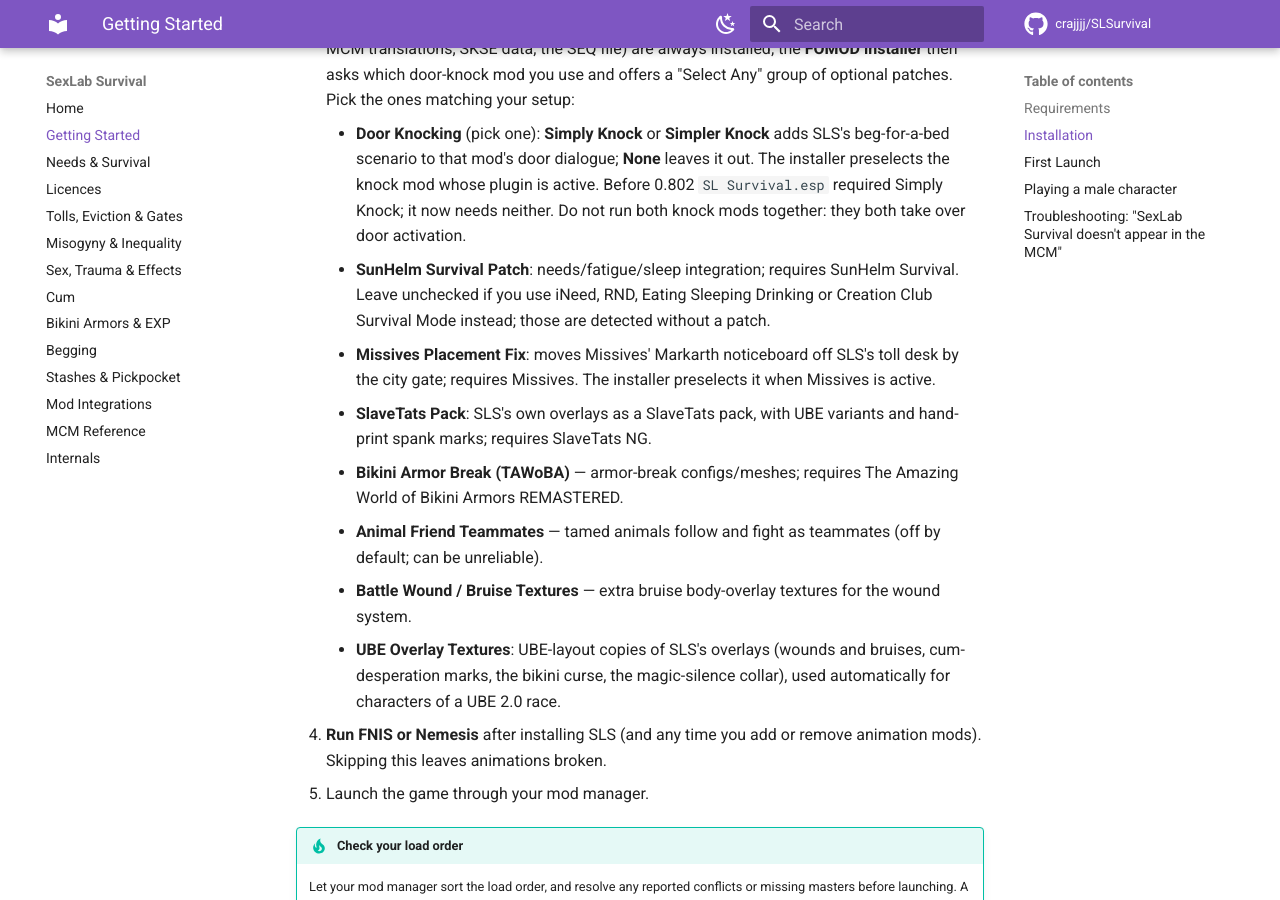
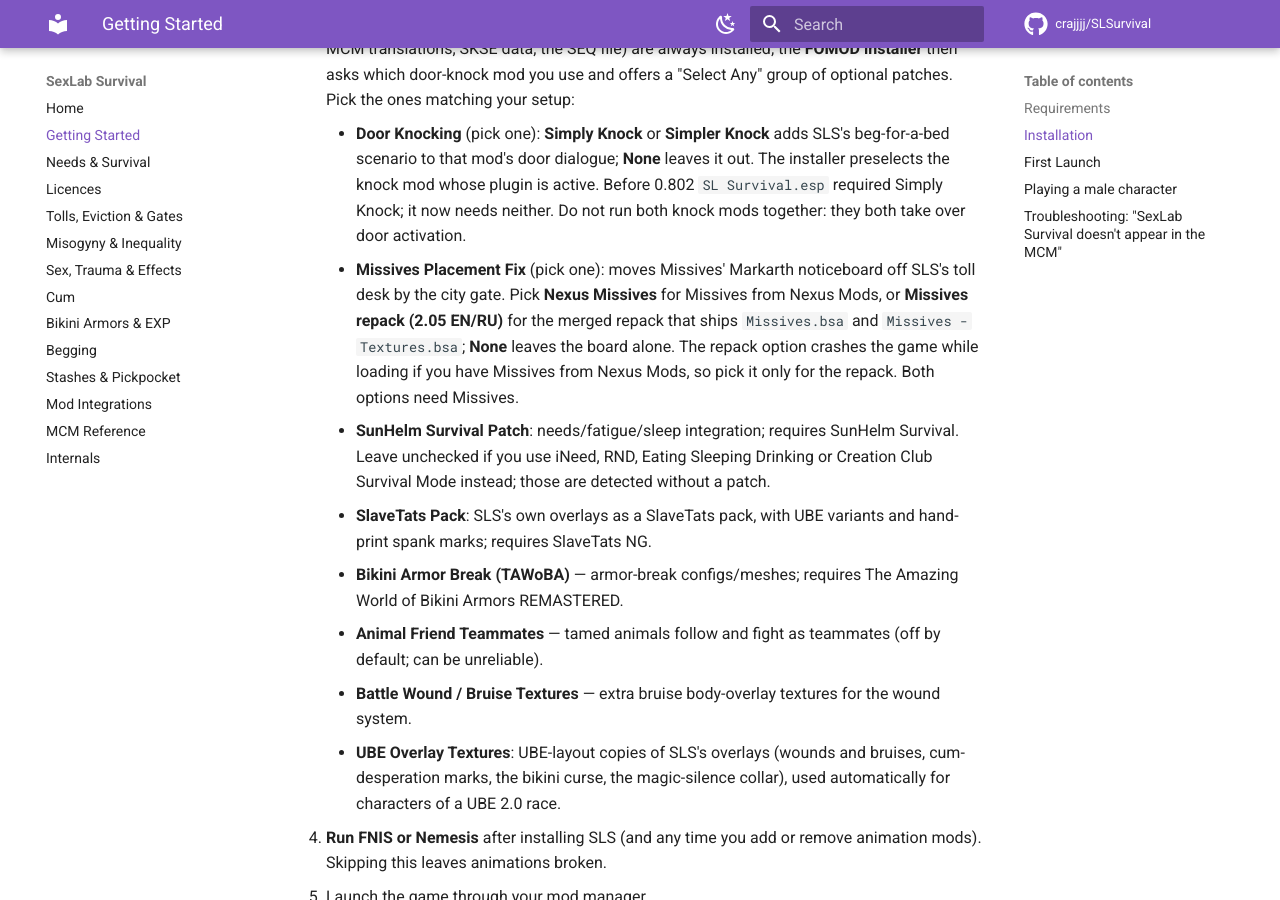
Before and after one commit to crajjjj/SLSurvival, an MkDocs documentation site: the page built from docs/players/getting-started.md, in a window 1280 px wide and 900 px high, scrolled down 2106 px. Built offline with MkDocs 1.6.1 and Material for MkDocs 9.7.7, drawn with Linux system fonts in a browser that asks for light colours; comment, search, counter and statistics services are not loaded.

Commit message:
0.804: Missives patch for the merged 2.05 EN/RU repack too
The repack's Reach quests find the Markarth board by its own base object, so
the Nexus patch would cost repack users those quests; FOMOD picks one, Nexus by default.

```diff
--- a/docs/players/getting-started.md
+++ b/docs/players/getting-started.md
@@ -43,8 +43,8 @@
 2. Install all core dependencies above (and any optional integrations you want) first.
 3. Install Monoman1's original **[SexLab Survival](https://www.loverslab.com/topic/99955-sexlab-survival/)** (from the thread posts): it supplies the textures, meshes and sound. Then install **this patch** and place it **below the original** (higher priority) so its updated scripts and plugin win. The patch's base files (`SL Survival.esp`, loose scripts, MCM translations, SKSE data, the SEQ file) are always installed; the **FOMOD installer** then asks which door-knock mod you use and offers a "Select Any" group of optional patches. Pick the ones matching your setup:
     - **Door Knocking** (pick one): **Simply Knock** or **Simpler Knock** adds SLS's beg-for-a-bed scenario to that mod's door dialogue; **None** leaves it out. The installer preselects the knock mod whose plugin is active. Before 0.802 `SL Survival.esp` required Simply Knock; it now needs neither. Do not run both knock mods together: they both take over door activation.
+    - **Missives Placement Fix** (pick one): moves Missives' Markarth noticeboard off SLS's toll desk by the city gate. Pick **Nexus Missives** for Missives from Nexus Mods, or **Missives repack (2.05 EN/RU)** for the merged repack that ships `Missives.bsa` and `Missives - Textures.bsa`; **None** leaves the board alone. The repack option crashes the game while loading if you have Missives from Nexus Mods, so pick it only for the repack. Both options need Missives.
     - **SunHelm Survival Patch**: needs/fatigue/sleep integration; requires SunHelm Survival. Leave unchecked if you use iNeed, RND, Eating Sleeping Drinking or Creation Club Survival Mode instead; those are detected without a patch.
-    - **Missives Placement Fix**: moves Missives' Markarth noticeboard off SLS's toll desk by the city gate; requires Missives. The installer preselects it when Missives is active.
     - **SlaveTats Pack**: SLS's own overlays as a SlaveTats pack, with UBE variants and hand-print spank marks; requires SlaveTats NG.
     - **Bikini Armor Break (TAWoBA)** — armor-break configs/meshes; requires The Amazing World of Bikini Armors REMASTERED.
     - **Animal Friend Teammates** — tamed animals follow and fight as teammates (off by default; can be unreliable).
```
Also changed, not shown: CLAUDE.md (+1 -1 lines), docs/players/integrations.md (+1 -1 lines), 2 other files.
